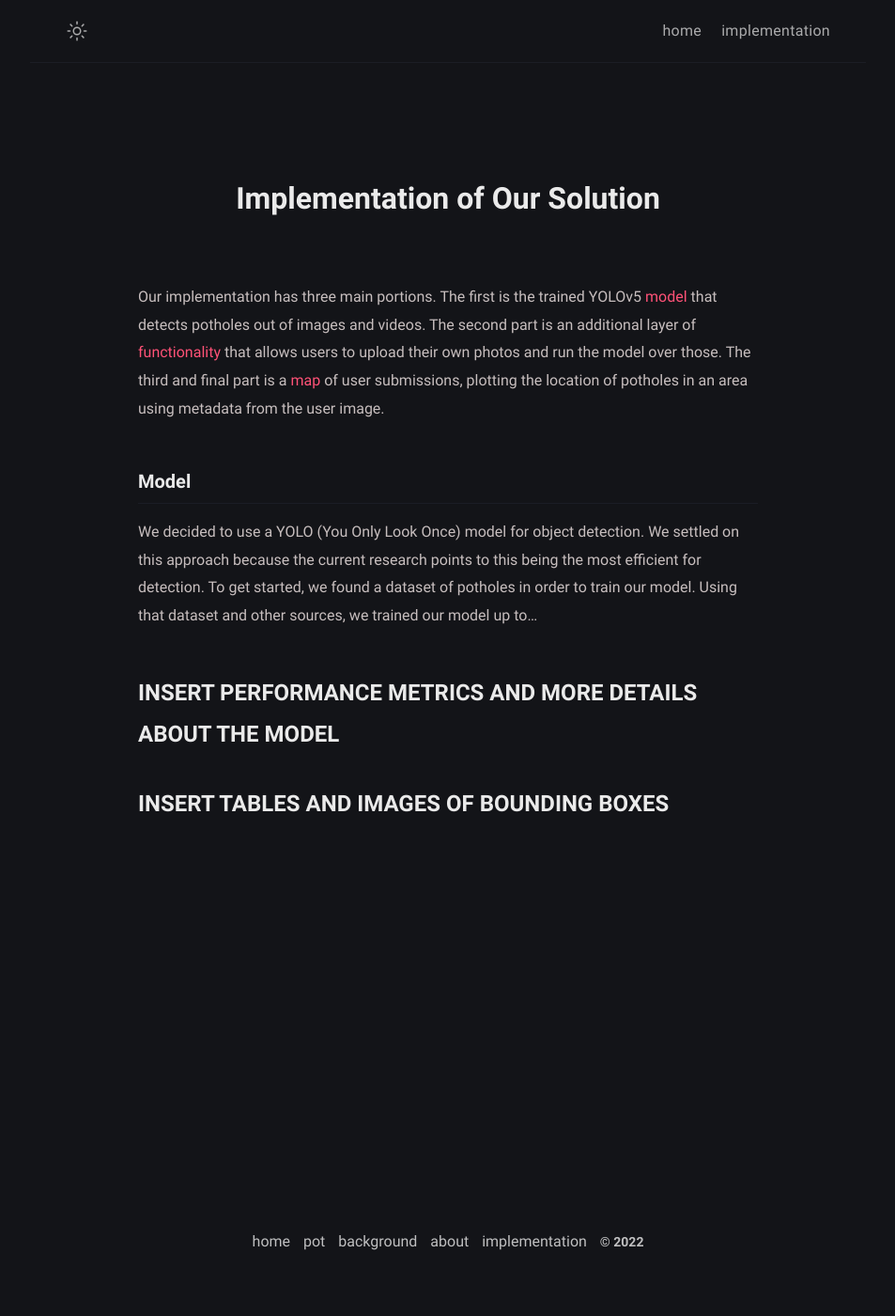
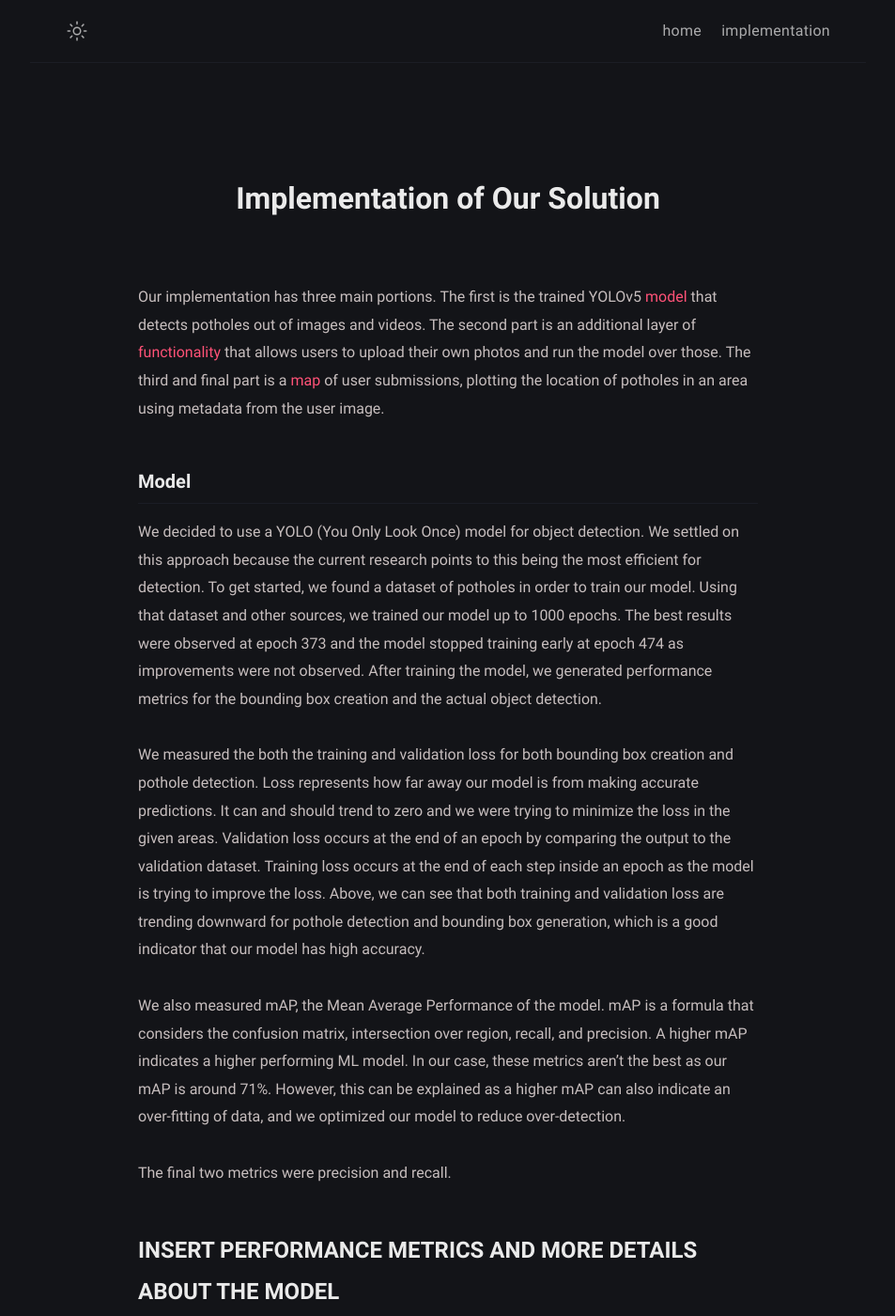
Before and after one commit to amorin5/amorin5.github.io, a Jekyll site: the page built from implementation.md, in a window 1280 px wide and 1400 px high. Shown: the whole window at 94% size, without its empty margins (163-1116 px from the left). Built offline with Jekyll 4.4.1, drawn with Linux system fonts in a browser that asks for light colours.

Commit message:
adding info abt model

```diff
--- a/implementation.md
+++ b/implementation.md
@@ -9,7 +9,16 @@ Our implementation has three main portions. The first is the trained YOLOv5 [mod
 <br>
 
 ### Model
-We decided to use a YOLO (You Only Look Once) model for object detection. We settled on this approach because the current research points to this being the most efficient for detection. To get started, we found a dataset of potholes in order to train our model. Using that dataset and other sources, we trained our model up to...
+We decided to use a YOLO (You Only Look Once) model for object detection. We settled on this approach because the current research points to this being the most efficient for detection. To get started, we found a dataset of potholes in order to train our model. Using that dataset and other sources, we trained our model up to 1000 epochs. The best results were observed at epoch 373 and the model stopped training early at epoch 474 as improvements were not observed. After training the model, we generated performance metrics for the bounding box creation and the actual object detection.
+
+<!-- insert graph of metrics -->
+
+We measured the both the training and validation loss for both bounding box creation and pothole detection. Loss represents how far away our model is from making accurate predictions. It can and should trend to zero and we were trying to minimize the loss in the given areas. Validation loss occurs at the end of an epoch by comparing the output to the validation dataset. Training loss occurs at the end of each step inside an epoch as the model is trying to improve the loss. Above, we can see that both training and validation loss are trending downward for pothole detection and bounding box generation, which is a good indicator that our model has high accuracy.
+
+We also measured mAP, the Mean Average Performance of the model. mAP is a formula that considers the confusion matrix, intersection over region, recall, and precision. A higher mAP indicates a higher performing ML model. In our case, these metrics aren't the best as our mAP is around 71%. However, this can be explained as a higher mAP can also indicate an over-fitting of data, and we optimized our model to reduce over-detection.
+
+The final two metrics were precision and recall.
+
 
 # INSERT PERFORMANCE METRICS AND MORE DETAILS ABOUT THE MODEL
 # INSERT TABLES AND IMAGES OF BOUNDING BOXES
```
